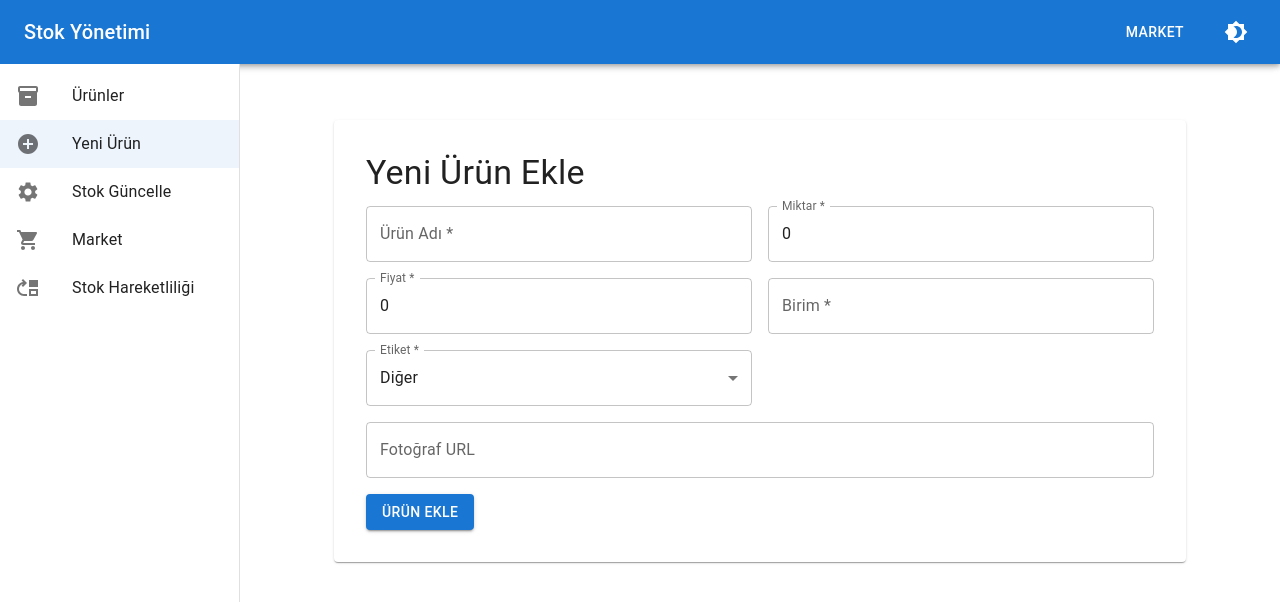
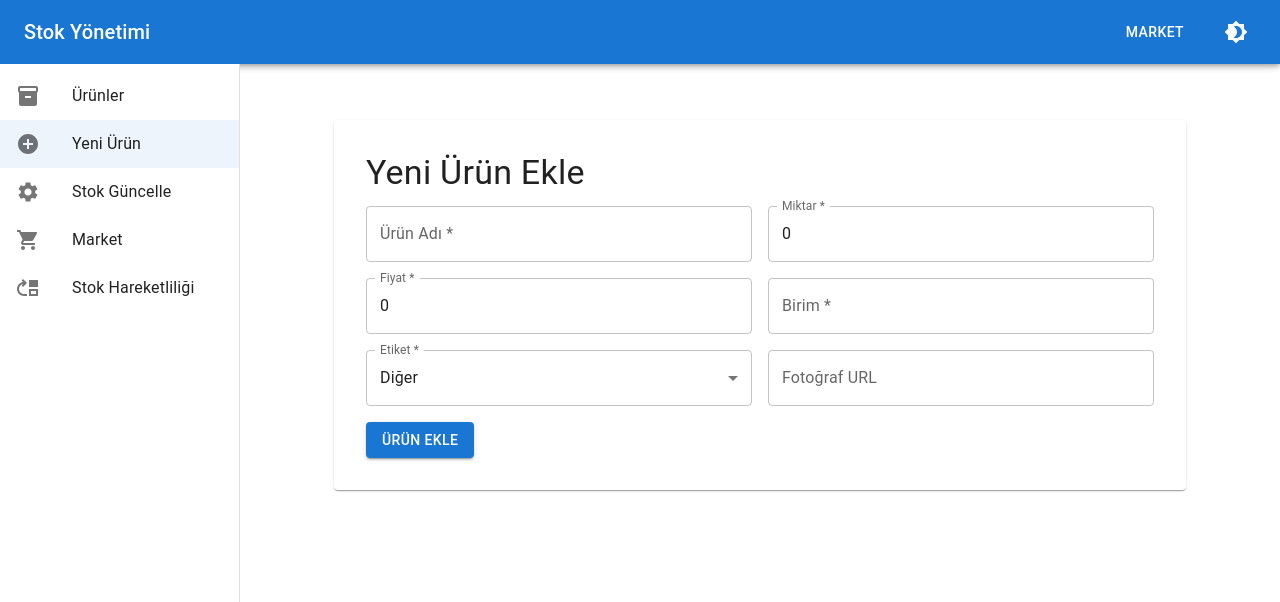
Before and after one commit to ovguntas/stockmanagement-assignment, a React (Vite) app in the folder stock-management/: page /new-product in a window 1280 px wide. Shown: the top 602 px of the page. Built offline with nearby package versions, Linux system fonts and the light colour scheme.

Commit message:
depreceted grid updated grid2

```diff
--- a/stock-management/src/components/AddProductForm.tsx
+++ b/stock-management/src/components/AddProductForm.tsx
@@ -3,10 +3,11 @@ import { useDispatch } from "react-redux";
 import { useForm, Controller } from "react-hook-form";
 import { zodResolver } from "@hookform/resolvers/zod";
 import { z } from "zod";
-import { TextField, Button, Grid, MenuItem } from "@mui/material";
+import { TextField, Button, MenuItem } from "@mui/material";
+import Grid from "@mui/material/Grid2";
 import { fetchProducts } from "../redux/productSlice";
 import { ApiRequest } from "../api/ApiRequest";
-import {  ProductInput } from "../types/product";
+import { ProductInput } from "../types/product";
 import { AppDispatch } from "../redux/store";
 import { useNavigate } from "react-router-dom";
 
@@ -47,7 +48,7 @@ const AddProductForm: React.FC = () => {
         body: data,
       });
       await dispatch(fetchProducts({ page: 1, search: "" }));
-      navigate('/');
+      navigate("/");
     } catch (error) {
       console.error("Ürün eklenirken hata oluştu:", error);
     }
@@ -57,7 +58,12 @@ const AddProductForm: React.FC = () => {
   return (
     <form onSubmit={handleSubmit(onSubmit)}>
       <Grid container spacing={2}>
-        <Grid item xs={12} sm={6}>
+        <Grid
+          size={{
+            xs: 12,
+            sm: 6,
+          }}
+        >
           <Controller
             name="name"
             control={control}
@@ -72,7 +78,12 @@ const AddProductForm: React.FC = () => {
             )}
           />
         </Grid>
-        <Grid item xs={12} sm={6}>
+        <Grid
+          size={{
+            xs: 12,
+            sm: 6,
+          }}
+        >
           <Controller
             name="quantity"
             control={control}
@@ -89,7 +100,12 @@ const AddProductForm: React.FC = () => {
             )}
           />
         </Grid>
-        <Grid item xs={12} sm={6}>
+        <Grid
+          size={{
+            xs: 12,
+            sm: 6,
+          }}
+        >
           <Controller
             name="price"
             control={control}
@@ -106,7 +122,12 @@ const AddProductForm: React.FC = () => {
             )}
           />
         </Grid>
-        <Grid item xs={12} sm={6}>
+        <Grid
+          size={{
+            xs: 12,
+            sm: 6,
+          }}
+        >
           <Controller
             name="unit"
             control={control}
@@ -121,7 +142,12 @@ const AddProductForm: React.FC = () => {
             )}
           />
         </Grid>
-        <Grid item xs={12} sm={6}>
+        <Grid
+          size={{
+            xs: 12,
+            sm: 6,
+          }}
+        >
           <Controller
             name="tag"
             control={control}
@@ -141,7 +167,12 @@ const AddProductForm: React.FC = () => {
             )}
           />
         </Grid>
-        <Grid item xs={12}>
+        <Grid
+          size={{
+            xs: 12,
+            sm: 6,
+          }}
+        >
           <Controller
             name="imageUrl"
             control={control}
@@ -156,7 +187,12 @@ const AddProductForm: React.FC = () => {
             )}
           />
         </Grid>
-        <Grid item xs={12}>
+        <Grid
+          size={{
+            xs: 12,
+            sm: 6,
+          }}
+        >
           <Button type="submit" variant="contained" color="primary">
             Ürün Ekle
           </Button>
--- a/stock-management/src/components/ProductList.tsx
+++ b/stock-management/src/components/ProductList.tsx
@@ -22,10 +22,10 @@ import {
   InputAdornment,
   Button,
   Modal,
-  Grid,
   ButtonGroup,
   IconButton as MuiIconButton,
 } from "@mui/material";
+import Grid from '@mui/material/Grid2';
 import MoreVertIcon from "@mui/icons-material/MoreVert";
 import SearchIcon from "@mui/icons-material/Search";
 import AddIcon from "@mui/icons-material/Add";
@@ -401,8 +401,11 @@ const ProductList: React.FC = () => {
               <Grid container spacing={2}>
                 {selectedProductForDetail.imageUrl && (
                   <Grid
-                    item
-                    xs={12}
+                    size={{
+                      xs: 12,
+                      sm: 6,
+                      md: 4,
+                    }}
                     sx={{ display: "flex", justifyContent: "center", mb: 2 }}
                   >
                     <Box
@@ -420,7 +423,12 @@ const ProductList: React.FC = () => {
                     />
                   </Grid>
                 )}
-                <Grid item xs={12} sm={6}>
+                <Grid
+                  size={{
+                    xs: 12,
+                    sm: 6,
+                  }}
+                >
                   <Typography variant="subtitle2" color="text.secondary">
                     Ürün Adı
                   </Typography>
@@ -428,7 +436,12 @@ const ProductList: React.FC = () => {
                     {selectedProductForDetail.name}
                   </Typography>
                 </Grid>
-                <Grid item xs={12} sm={6}>
+                <Grid
+                  size={{
+                    xs: 12,
+                    sm: 6,
+                  }}
+                >
                   <Typography variant="subtitle2" color="text.secondary">
                     Kategori
                   </Typography>
@@ -436,7 +449,12 @@ const ProductList: React.FC = () => {
                     {selectedProductForDetail.tag}
                   </Typography>
                 </Grid>
-                <Grid item xs={12} sm={6}>
+                <Grid
+                  size={{
+                    xs: 12,
+                    sm: 6,
+                  }}
+                >
                   <Typography variant="subtitle2" color="text.secondary">
                     Stok Miktarı
                   </Typography>
@@ -467,7 +485,12 @@ const ProductList: React.FC = () => {
                     </ButtonGroup>
                   </Box>
                 </Grid>
-                <Grid item xs={12} sm={6}>
+                <Grid
+                  size={{
+                    xs: 12,
+                    sm: 6,
+                  }}
+                >
                   <Typography variant="subtitle2" color="text.secondary">
                     Fiyat
                   </Typography>
@@ -475,7 +498,12 @@ const ProductList: React.FC = () => {
                     ${selectedProductForDetail.price}
                   </Typography>
                 </Grid>
-                <Grid item xs={12}>
+                <Grid
+                  size={{
+                    xs: 12,
+                    sm: 6,
+                  }}
+                >
                   <Box sx={{ display: 'flex',flexDirection: 'column', alignItems: 'start', gap: 2 }}>
                     <Typography variant="subtitle2" color="text.secondary">
                       Durum
--- a/stock-management/src/components/UseProductForm.tsx
+++ b/stock-management/src/components/UseProductForm.tsx
@@ -1,15 +1,16 @@
-import React, { useState } from 'react';
-import { useDispatch, useSelector } from 'react-redux';
-import { useForm, Controller } from 'react-hook-form';
-import { zodResolver } from '@hookform/resolvers/zod';
-import { z } from 'zod';
-import { TextField, Button, Grid, MenuItem, Tabs, Tab } from '@mui/material';
-import { RootState, AppDispatch } from '../redux/store';
-import { updateProductAsync } from '../redux/productSlice';
+import React, { useState } from "react";
+import { useDispatch, useSelector } from "react-redux";
+import { useForm, Controller } from "react-hook-form";
+import { zodResolver } from "@hookform/resolvers/zod";
+import { z } from "zod";
+import { TextField, Button, MenuItem, Tabs, Tab } from "@mui/material";
+import Grid from "@mui/material/Grid2";
+import { RootState, AppDispatch } from "../redux/store";
+import { updateProductAsync } from "../redux/productSlice";
 
 const schema = z.object({
-  productId: z.string().min(1, 'Ürün seçimi gereklidir'),
-  amount: z.number().min(0, 'Miktar 0 veya daha büyük olmalıdır'),
+  productId: z.string().min(1, "Ürün seçimi gereklidir"),
+  amount: z.number().min(0, "Miktar 0 veya daha büyük olmalıdır"),
 });
 
 type FormData = z.infer<typeof schema>;
@@ -22,13 +23,13 @@ const UseProductForm: React.FC<UseProductFormProps> = ({ onSuccess }) => {
   const [tabValue, setTabValue] = useState(0);
   const dispatch = useDispatch<AppDispatch>();
   const products = useSelector((state: RootState) =>
-    state.products.products.filter(product => product.isEnabled)
+    state.products.products.filter((product) => product.isEnabled)
   );
 
   const { control, handleSubmit, reset } = useForm<FormData>({
     resolver: zodResolver(schema),
     defaultValues: {
-      productId: '',
+      productId: "",
       amount: 1,
     },
   });
@@ -40,15 +41,16 @@ const UseProductForm: React.FC<UseProductFormProps> = ({ onSuccess }) => {
 
   const onSubmit = async (data: FormData) => {
     try {
-      const product = products.find(p => p._id === data.productId);
+      const product = products.find((p) => p._id === data.productId);
       if (product) {
         const updatedProduct = {
           ...product,
-          quantity: tabValue === 0
-            ? product.quantity - data.amount
-            : data.amount
+          quantity:
+            tabValue === 0 ? product.quantity - data.amount : data.amount,
         };
-        await dispatch(updateProductAsync({ id: data.productId, product: updatedProduct })).unwrap();
+        await dispatch(
+          updateProductAsync({ id: data.productId, product: updatedProduct })
+        ).unwrap();
         reset();
         onSuccess?.();
       }
@@ -66,11 +68,19 @@ const UseProductForm: React.FC<UseProductFormProps> = ({ onSuccess }) => {
 
       <form onSubmit={handleSubmit(onSubmit)}>
         <Grid container spacing={2}>
-          <Grid item xs={12} sm={6}>
+          <Grid
+            size={{
+              xs: 12,
+              sm: 6,
+            }}
+          >
             <Controller
               name="productId"
               control={control}
-              render={({ field: { onChange, value }, fieldState: { error } }) => (
+              render={({
+                field: { onChange, value },
+                fieldState: { error },
+              }) => (
                 <TextField
                   select
                   label="Ürün"
@@ -82,20 +92,31 @@ const UseProductForm: React.FC<UseProductFormProps> = ({ onSuccess }) => {
                 >
                   {products.map((product) => (
                     <MenuItem key={product._id} value={product._id}>
-                      {product.name} ({product.tag}) - Mevcut Stok: {product.quantity}
+                      {product.name} ({product.tag}) - Mevcut Stok:{" "}
+                      {product.quantity}
                     </MenuItem>
                   ))}
                 </TextField>
               )}
             />
           </Grid>
-          <Grid item xs={12} sm={6}>
+          <Grid
+            size={{
+              xs: 12,
+              sm: 6,
+            }}
+          >
             <Controller
               name="amount"
               control={control}
-              render={({ field: { onChange, value }, fieldState: { error } }) => (
+              render={({
+                field: { onChange, value },
+                fieldState: { error },
+              }) => (
                 <TextField
-                  label={tabValue === 0 ? "Azaltılacak Miktar" : "Yeni Stok Miktarı"}
+                  label={
+                    tabValue === 0 ? "Azaltılacak Miktar" : "Yeni Stok Miktarı"
+                  }
                   type="number"
                   fullWidth
                   value={value}
@@ -106,7 +127,12 @@ const UseProductForm: React.FC<UseProductFormProps> = ({ onSuccess }) => {
               )}
             />
           </Grid>
-          <Grid item xs={12}>
+          <Grid
+            size={{
+              xs: 12,
+              sm: 6,
+            }}
+          >
             <Button type="submit" variant="contained" color="primary">
               {tabValue === 0 ? "Malzeme Kullan" : "Stok Güncelle"}
             </Button>
--- a/stock-management/src/pages/Market.tsx
+++ b/stock-management/src/pages/Market.tsx
@@ -2,7 +2,6 @@ import React, { useState, useEffect } from 'react';
 import { useSelector, useDispatch } from 'react-redux';
 import {
   Container,
-  Grid,
   Card,
   CardMedia,
   CardContent,
@@ -20,7 +19,7 @@ import RemoveIcon from '@mui/icons-material/Remove';
 import { RootState, AppDispatch } from '../redux/store';
 import { fetchProducts, setSearchTerm } from '../redux/productSlice';
 import { Product } from '../types/product';
-
+import Grid from '@mui/material/Grid2';
 interface CartItem extends Product {
   cartQuantity: number;
 }
@@ -103,7 +102,15 @@ const Market: React.FC = () => {
 
       <Grid container spacing={3}>
         {publishedProducts.map((product) => (
-          <Grid item xs={12} sm={6} md={4} lg={3} key={product._id}>
+          <Grid
+            size={{
+              xs: 12,
+              sm: 6,
+              md: 4,
+              lg: 3,
+            }}
+            key={product._id}
+          >
             <Card>
               {product.imageUrl && (
                 <CardMedia
```
